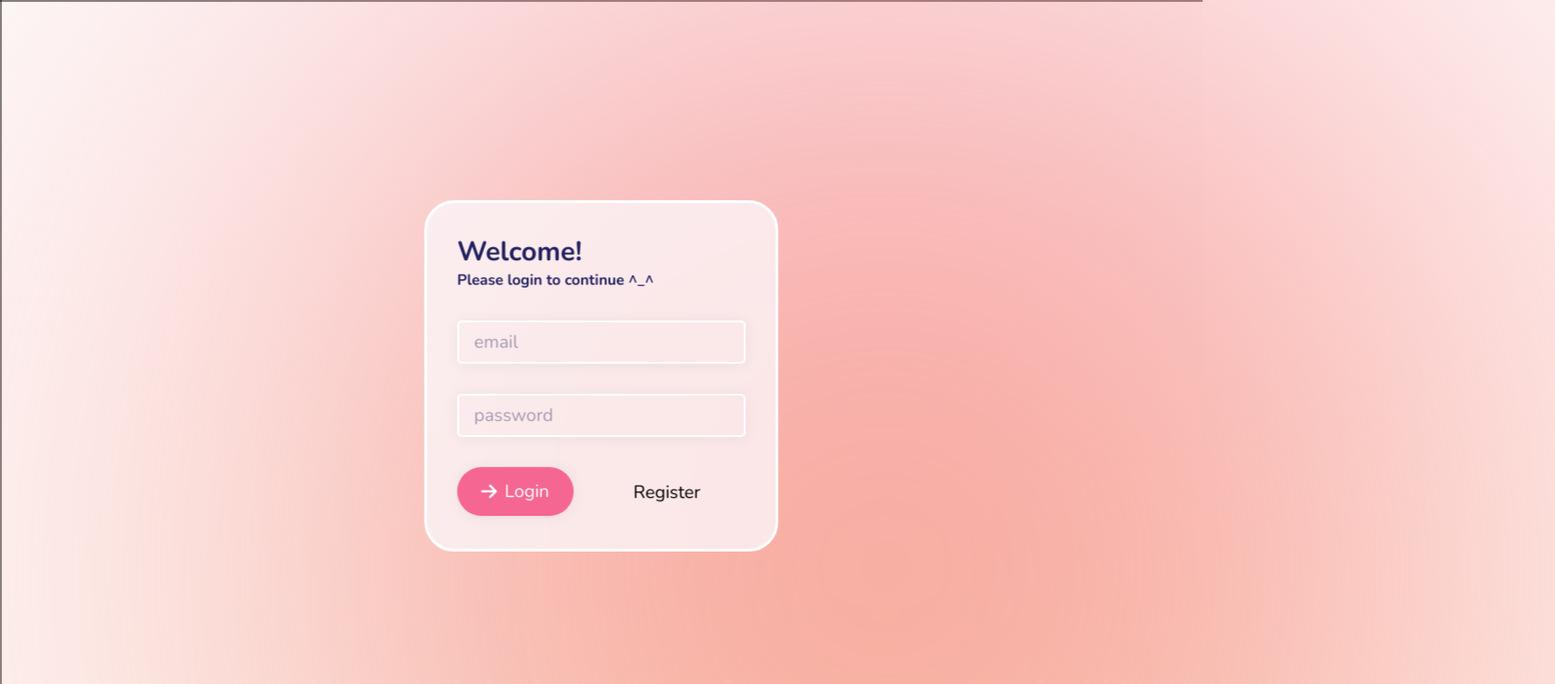
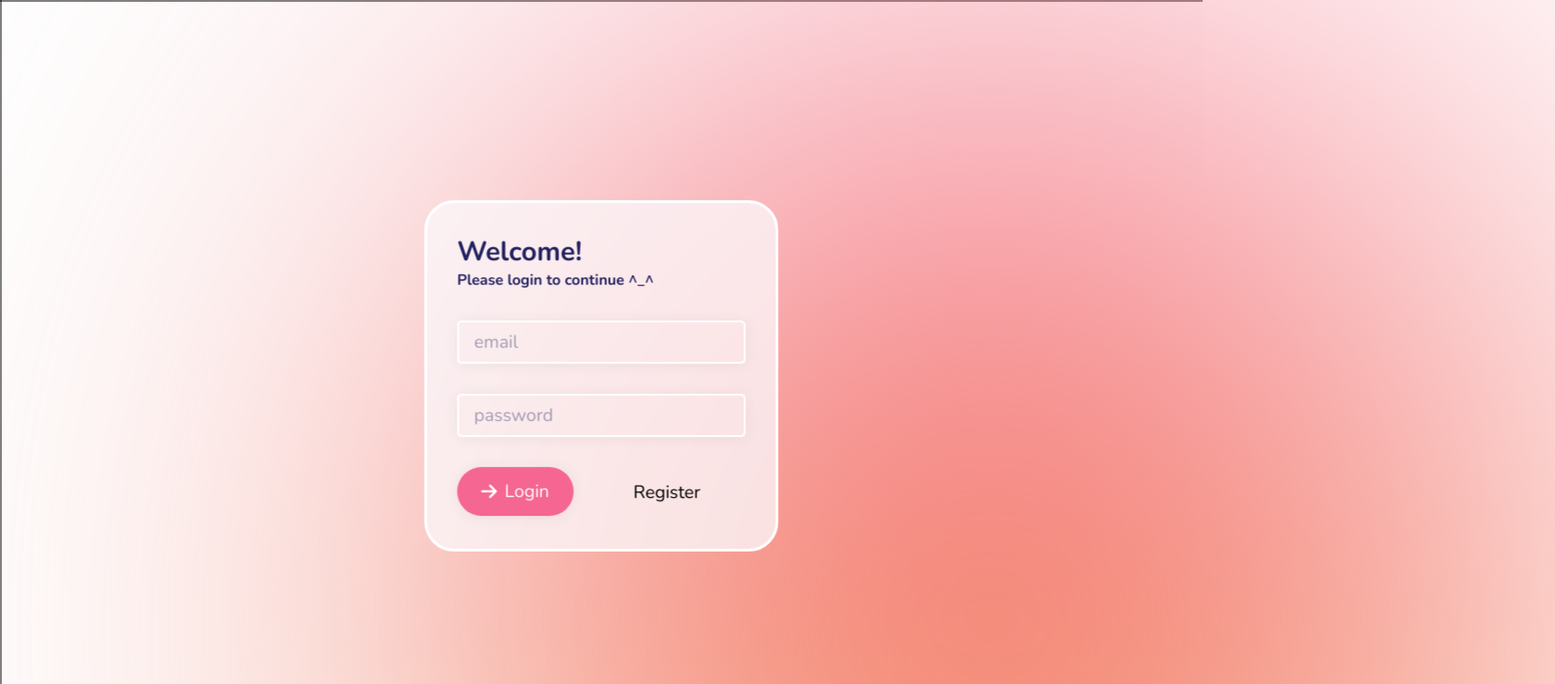
Before and after one commit to RifqiNotWibu/kucing-fintrack-web, a React (Create React App) app: page / in a window 1280 px wide. Shown: the top 728 px of the page at 94% size, 1655 px wide, since content can reach past the window. Built offline with nearby package versions, Linux system fonts and the light colour scheme.

Commit message:
Fixed orb component

```diff
--- a/src/Components/Orb/orb.js
+++ b/src/Components/Orb/orb.js
@@ -25,8 +25,9 @@ function Orb() {
     margin-left: -37vh;
     margin-top: -37vh;
     background: linear-gradient(180deg, #f56692 0%, #f2994a 100%);
-    filter: blur(350px);
-    animation: ${moveOrb} 15s alternate linear infinite;
+    filter: blur(250px);
+    animation: ${moveOrb} 10s alternate linear infinite;
+
   `
 
   return <OrbStyled></OrbStyled>
```
